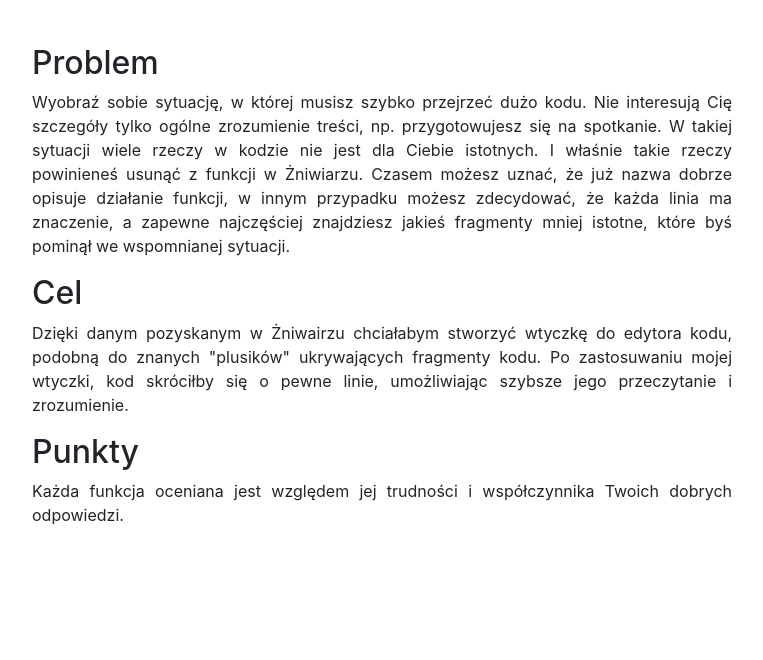
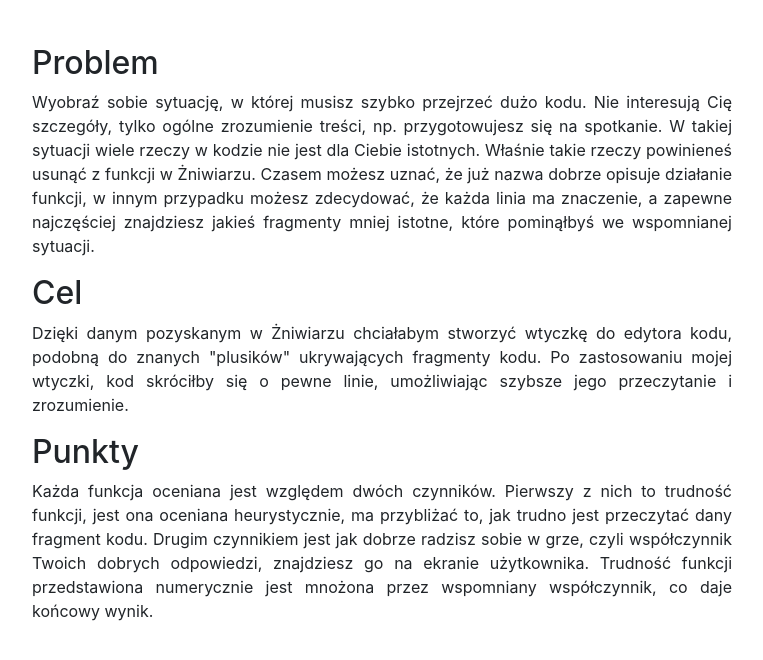
Before and after one commit to jwiszowata/code_reaper, a Django app: page /code_reaper/about/ in a window 1280 px wide. Shown: the part 56-716 px from the top of the page, without its empty margins (258-1021 px from the left). Run offline with Django 3.2, Linux system fonts and the light colour scheme; some libraries are stand-ins or nearby versions.

```diff
--- a/code_reaper/templates/code_reaper/about.html
+++ b/code_reaper/templates/code_reaper/about.html
@@ -9,11 +9,11 @@
 {% block content %}
     <div class="container_about">
       <h2>Problem</h2>
-      <p>Wyobraź sobie sytuację, w której musisz szybko przejrzeć dużo kodu. Nie interesują Cię szczegóły tylko ogólne zrozumienie treści, np. przygotowujesz się na spotkanie. W takiej sytuacji wiele rzeczy w kodzie nie jest dla Ciebie istotnych. I właśnie takie rzeczy powinieneś usunąć z funkcji w Żniwiarzu. Czasem możesz uznać, że już nazwa dobrze opisuje działanie funkcji, w innym przypadku możesz zdecydować, że każda linia ma znaczenie, a zapewne najczęściej znajdziesz jakieś fragmenty mniej istotne, które byś pominął we wspomnianej sytuacji.</p>
+      <p>Wyobraź sobie sytuację, w której musisz szybko przejrzeć dużo kodu. Nie interesują Cię szczegóły, tylko ogólne zrozumienie treści, np. przygotowujesz się na spotkanie. W takiej sytuacji wiele rzeczy w kodzie nie jest dla Ciebie istotnych. Właśnie takie rzeczy powinieneś usunąć z funkcji w Żniwiarzu. Czasem możesz uznać, że już nazwa dobrze opisuje działanie funkcji, w innym przypadku możesz zdecydować, że każda linia ma znaczenie, a zapewne najczęściej znajdziesz jakieś fragmenty mniej istotne, które pominąłbyś we wspomnianej sytuacji.</p>
       <h2>Cel</h2>
-      <p>Dzięki danym pozyskanym w Żniwairzu chciałabym stworzyć wtyczkę do edytora kodu, podobną do znanych "plusików" ukrywających fragmenty kodu. Po zastosuwaniu mojej wtyczki, kod skróciłby się o pewne linie, umożliwiając szybsze jego przeczytanie i zrozumienie.</p>
+      <p>Dzięki danym pozyskanym w Żniwiarzu chciałabym stworzyć wtyczkę do edytora kodu, podobną do znanych "plusików" ukrywających fragmenty kodu. Po zastosowaniu mojej wtyczki, kod skróciłby się o pewne linie, umożliwiając szybsze jego przeczytanie i zrozumienie.</p>
       <h2>Punkty</h2>
-      Każda funkcja oceniana jest względem jej trudności i współczynnika Twoich dobrych odpowiedzi.
+      Każda funkcja oceniana jest względem dwóch czynników. Pierwszy z nich to trudność funkcji, jest ona oceniana heurystycznie, ma przybliżać to, jak trudno jest przeczytać dany fragment kodu. Drugim czynnikiem jest jak dobrze radzisz sobie w grze, czyli współczynnik Twoich dobrych odpowiedzi, znajdziesz go na ekranie użytkownika. Trudność funkcji przedstawiona numerycznie jest mnożona przez wspomniany współczynnik, co daje końcowy wynik.
     </div>
 {% endblock %}
 
```
